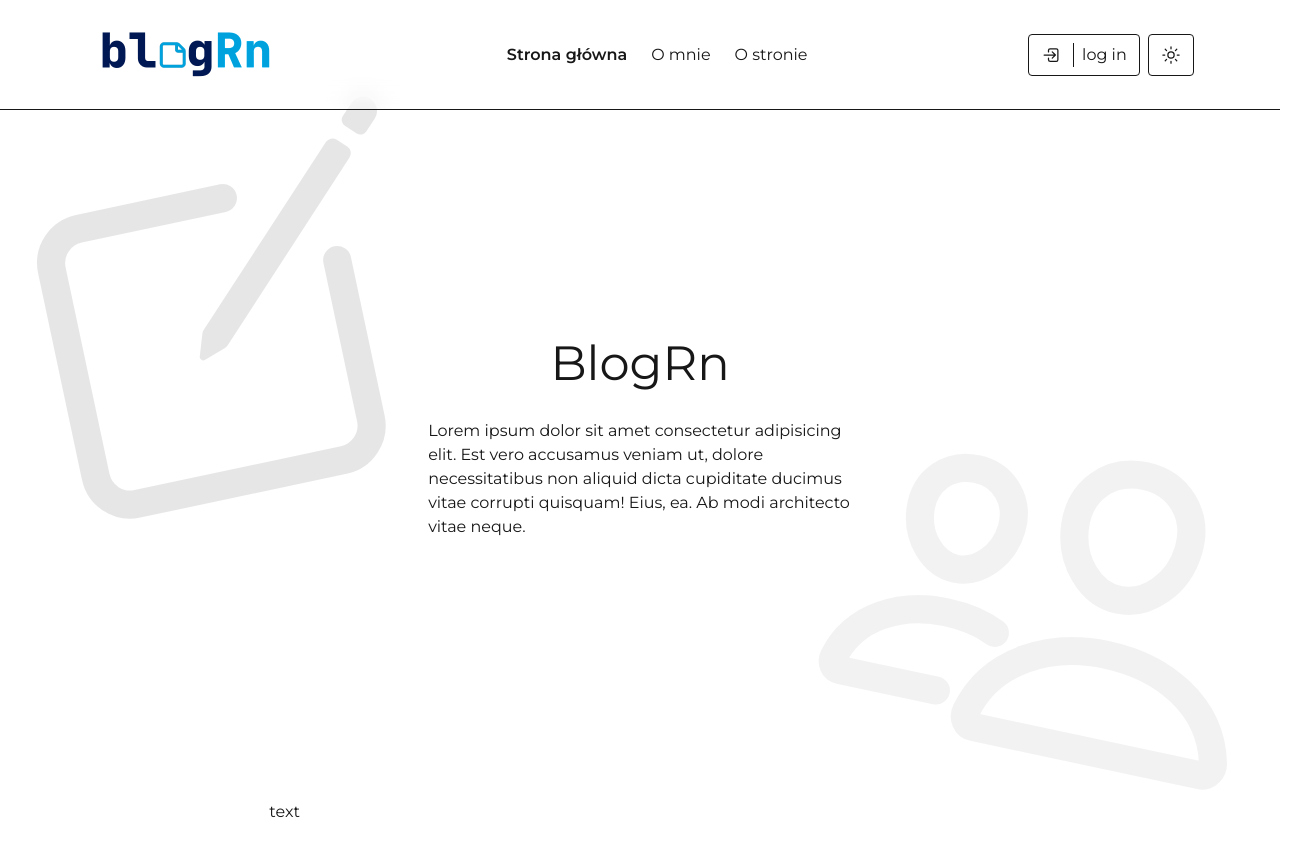
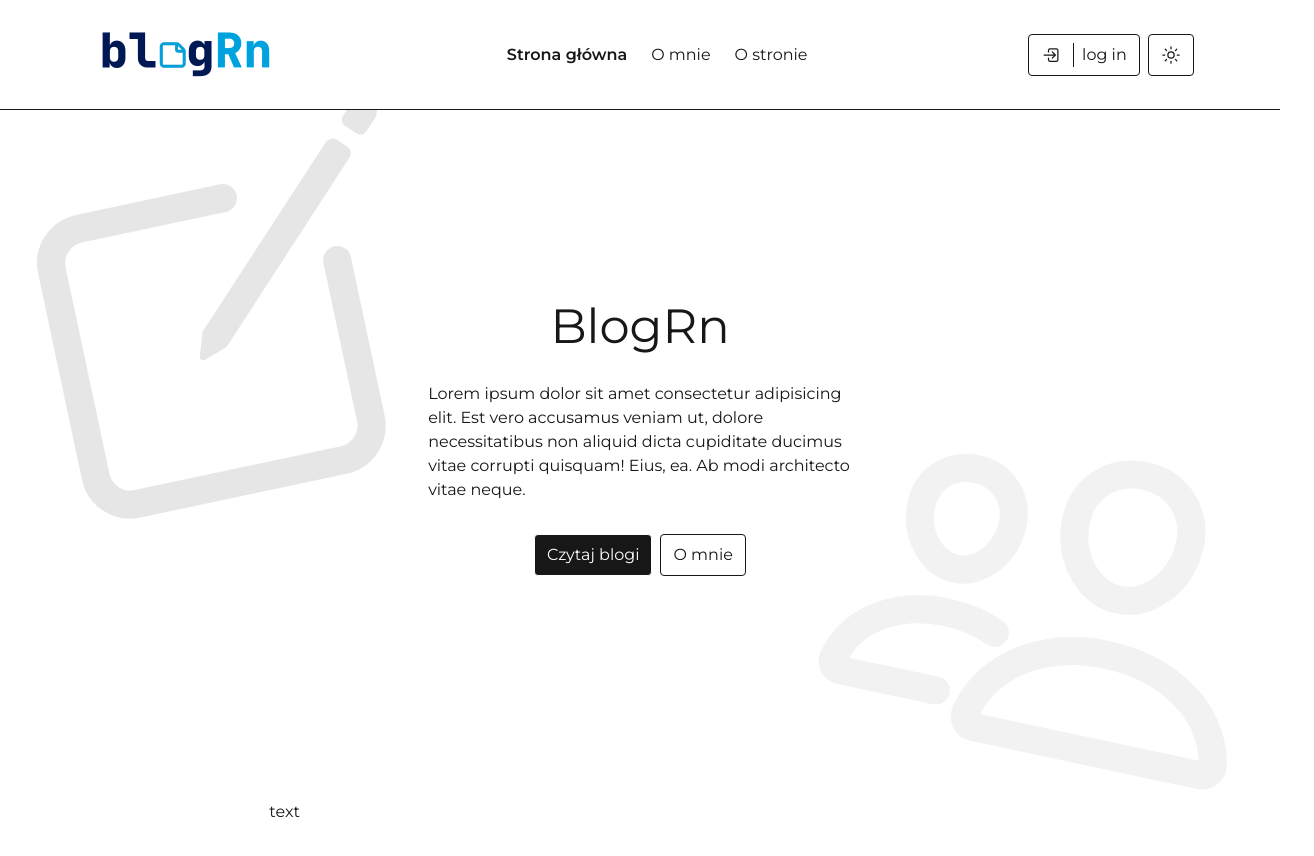
Before and after one commit to Patryk725/Nextjs-first-project-blog, a Next.js app: page / in a window 1280 px wide. Shown: the top 856 px of the page, 1314 px wide, since content can reach past the window. Built offline with nearby package versions, Linux system fonts and the light colour scheme.

Commit message:
one blog = one rating, buttons

```diff
--- a/src/app/layout.tsx
+++ b/src/app/layout.tsx
@@ -2,6 +2,7 @@ import Navbar from "@/components/Navbar";
 import type { Metadata } from "next";
 import { Montserrat, Montserrat_Alternates } from "next/font/google";
 import "./globals.css";
+import { Providers } from "./providers";
 
 export const APP_NAME = process.env.NEXT_PUBLIC_APP_NAME ?? "App";
 export const APP_SLUG = process.env.NEXT_PUBLIC_APP_SLUG ?? "app";
@@ -34,12 +35,12 @@ export default function RootLayout({
       className={`${montserrat.variable} ${montserratAlternates.variable} h-full antialiased`}
     >
       <body className="wrapper flex min-h-full flex-col">
-        {/* <Providers> */}
-        <main className="content mt-0">
-          <Navbar sticky />
-          {children}
-        </main>
-        {/* </Providers> */}
+        <Providers>
+          <main className="content mt-0">
+            <Navbar sticky />
+            {children}
+          </main>
+        </Providers>
       </body>
     </html>
   );
--- a/src/app/not-found.tsx
+++ b/src/app/not-found.tsx
@@ -24,7 +24,8 @@ export default function NotFound() {
           <p>Upewnij się, że wpisałe/aś adres poprawnie.</p>
         </div>
         <div className="flex gap-4">
-          <DefaultButton onClick={() => router.back()}>Wróć</DefaultButton>
+          {/* <DefaultButton onClick={() => router.back()}>Wróć</DefaultButton>  */}{" "}
+          {/* po zmianie butotn na link, nie  */}
           <DefaultButton onClick={() => router.push("/")}>
             Strona główna
           </DefaultButton>
--- a/src/components/Hero.tsx
+++ b/src/components/Hero.tsx
@@ -1,3 +1,5 @@
+import DefaultButton from "./ui/Button/DefaultButton";
+
 type HeroProps = {
   title: string;
   description?: string;
@@ -12,10 +14,16 @@ export default function Hero({
   buttons,
 }: HeroProps) {
   return (
-    <section className="bleed relative min-h-[calc(100dvh-var(--main-nav-height,0px)-var(--secondary-nav-height,0px))] w-full items-center justify-center py-6">
+    <section className="bleed relative min-h-[calc(100dvh-var(--main-nav-height,0px)-var(--secondary-nav-height,0px))] w-full items-center justify-center overflow-hidden py-6">
       <div className="flex w-full max-w-[40ch] flex-col items-center justify-center gap-8">
         <h1 className="text-5xl">{title}</h1>
         <div>{description}</div>
+        <div className="flex gap-2">
+          <DefaultButton href="./articles" colorInvert>
+            Czytaj blogi
+          </DefaultButton>
+          <DefaultButton href="about-me">O mnie</DefaultButton>
+        </div>
         <div>
           <div className="text-4xl">
             {symbols?.[0] && (
--- a/src/components/ui/Button/DefaultButton.tsx
+++ b/src/components/ui/Button/DefaultButton.tsx
@@ -1,45 +1,73 @@
+// I had to use AI to do this
+
 import clsx from "clsx";
+import Link from "next/link";
 import React from "react";
 
-type ButtonProps = React.ButtonHTMLAttributes<HTMLButtonElement> & {
+type ButtonProps = {
+  href?: string;
+  onClick?: () => void;
+  type?: "button" | "submit";
+  disabled?: boolean;
   iconStart?: React.ReactElement<{ size?: number }>;
   iconEnd?: React.ReactElement<{ size?: number }>;
-  iconSize?: 20;
+  iconSize?: number;
   colorInvert?: boolean;
   children?: React.ReactNode;
 };
 
 export default function DefaultButton({
+  href,
+  onClick,
+  type = "button",
+  disabled,
   iconStart,
   iconEnd,
   iconSize = 20,
   colorInvert = false,
   children,
-  ...props
 }: ButtonProps) {
-  return (
-    <button
-      {...props}
-      className={clsx(
-        "flex cursor-pointer items-center gap-3 rounded-sm border px-3 py-2 whitespace-nowrap",
-        !colorInvert &&
-          "text-foreground bg-background border-foreground hover:bg-background-hover",
-        colorInvert &&
-          "text-background bg-foreground border-background hover:bg-foreground-hover",
-      )}
-    >
+  const className = clsx(
+    "flex cursor-pointer items-center gap-3 rounded-sm border px-3 py-2 whitespace-nowrap",
+    !colorInvert &&
+      "text-foreground bg-background border-foreground hover:bg-background-hover",
+    colorInvert &&
+      "text-background bg-foreground border-background hover:bg-foreground-hover",
+  );
+
+  const content = (
+    <>
       {iconStart && React.cloneElement(iconStart, { size: iconSize })}
       {children && (
-        <div
+        <span
           className={clsx(
             iconStart && "border-s ps-2",
             iconEnd && "border-e pe-2",
           )}
         >
           {children}
-        </div>
+        </span>
       )}
       {iconEnd && React.cloneElement(iconEnd, { size: iconSize })}
+    </>
+  );
+
+  if (href) {
+    return (
+      <Link href={href} className={className}>
+        {content}
+      </Link>
+    );
+  }
+
+  return (
+    <button
+      type={type}
+      onClick={onClick}
+      disabled={disabled}
+      className={className}
+    >
+      {content}
     </button>
   );
 }
--- a/src/lib/db/schema.ts
+++ b/src/lib/db/schema.ts
@@ -8,6 +8,7 @@ import {
   primaryKey,
   text,
   timestamp,
+  unique,
 } from "drizzle-orm/pg-core";
 import { createInsertSchema } from "drizzle-zod";
 
@@ -107,7 +108,9 @@ export const categories = pgEnum("blog_category", [
 export const blogs = pgTable(
   "blogs",
   {
-    id: text("id").primaryKey(),
+    id: text("id")
+      .primaryKey()
+      .$defaultFn(() => crypto.randomUUID()),
     userId: text("userId")
       .notNull()
       .references(() => users.id, { onDelete: "cascade" }),
@@ -125,12 +128,16 @@ export const blogs = pgTable(
   ],
 );
 
-const blogSchema = createInsertSchema(blogs, {
+export const newBlogSchema = createInsertSchema(blogs, {
   title: schema => schema.min(3).max(100),
-});
+}).omit({ id: true, userId: true, createdAt: true });
 
-export const ratings = pgTable("ratings", {
-  id: text("id").primaryKey(),
+export const ratings = pgTable(
+  "ratings",
+  {
+    id: text("id")
+      .primaryKey()
+      .$defaultFn(() => crypto.randomUUID()),
     userId: text("userId")
       .notNull()
       .references(() => users.id, { onDelete: "cascade" }),
@@ -138,8 +145,10 @@ export const ratings = pgTable("ratings", {
       .notNull()
       .references(() => blogs.id, { onDelete: "cascade" }),
     rating: integer("rating").notNull(),
-});
+  },
+  table => [unique("ratings_user_blog_unique").on(table.userId, table.blogId)],
+);
 
-const ratingSchema = createInsertSchema(ratings, {
+export const newRatingSchema = createInsertSchema(ratings, {
   rating: schema => schema.int().min(1).max(5),
-});
+}).omit({ id: true, userId: true });
```
Lines whose indentation alone changed are shown as unchanged.
